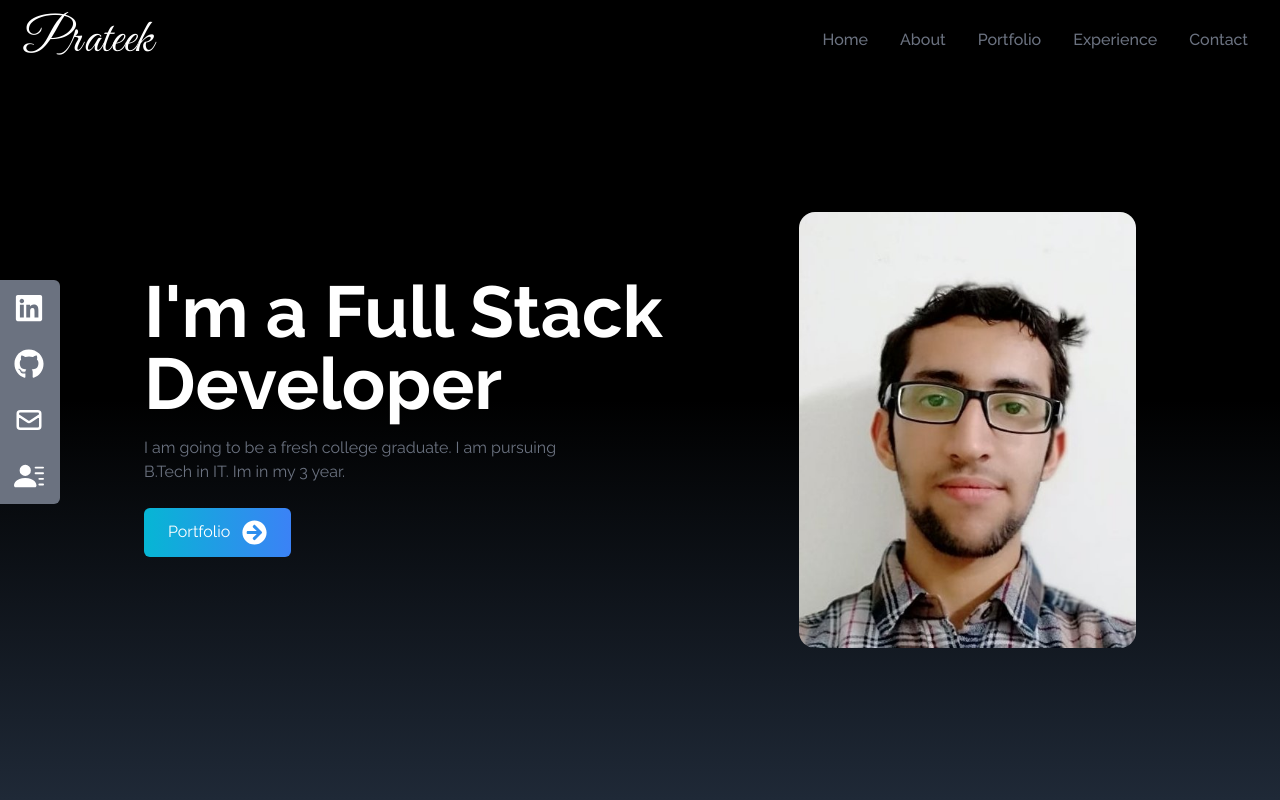
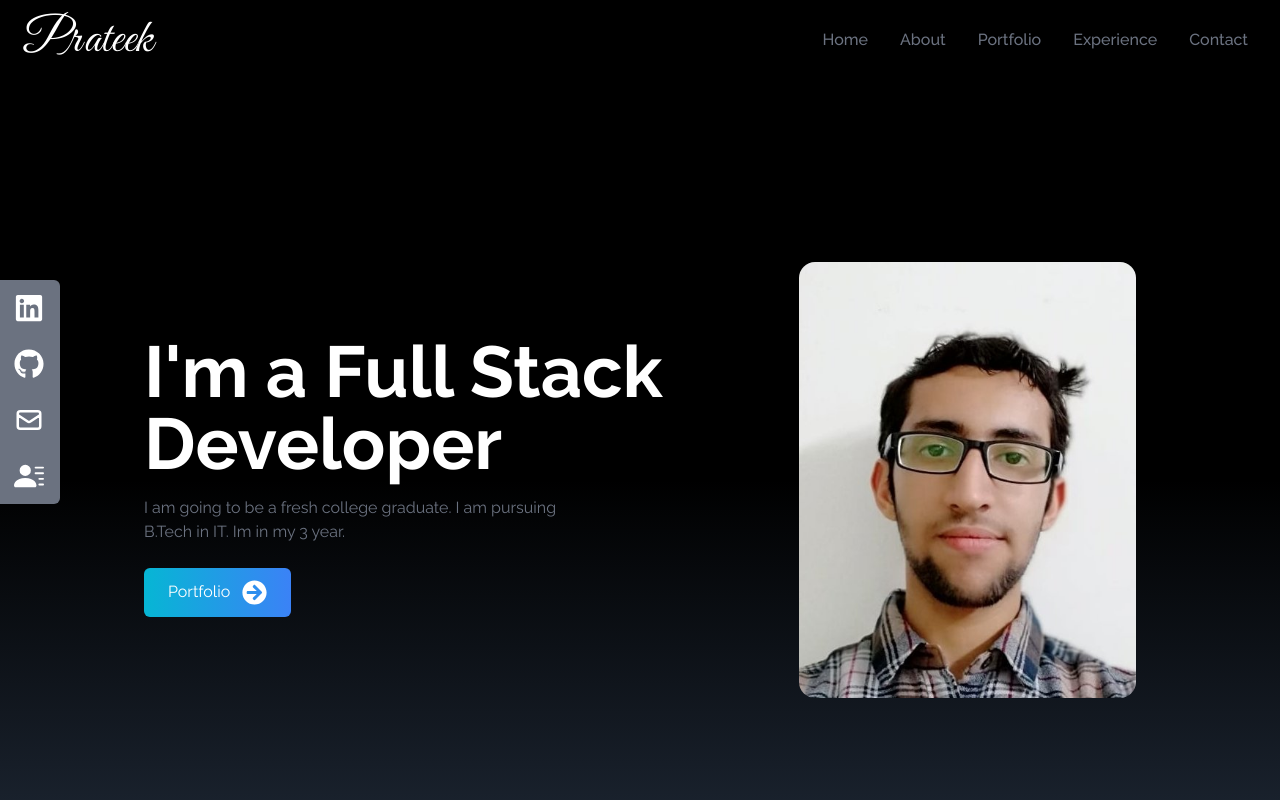
Before and after one commit to Prateek-Dhingra/portfolio, a React (Create React App) app in the folder portfolio-website/: page / in a window 1280 px wide. Shown: the top 800 px of the page. Built offline with nearby package versions, Linux system fonts and the light colour scheme.

Commit message:
homepage 90vh & permamnet div h-20 to cover navbar

```diff
--- a/portfolio-website/src/App.js
+++ b/portfolio-website/src/App.js
@@ -11,6 +11,7 @@ function App() {
     <div>
       {/* <h1 className="text-4xl font-bold font-signature">Hello</h1> */}
       <Navbar/>
+      <div className="h-20"></div>
 
       <Home/>
       <About/>
--- a/portfolio-website/src/components/Home.jsx
+++ b/portfolio-website/src/components/Home.jsx
@@ -5,8 +5,9 @@ import { Link } from 'react-scroll'
 
 const Home = () => {
   return (
-    <div name="home" className=' h-max md:h-screen w-full bg-gradient-to-b from-black via-black to-gray-800 pb-10 md:pb-0'>
-        <div className='h-20 md:h-5 w-full'></div>
+    // <div name="home" className=' h-max md:h-screen w-full bg-gradient-to-b from-black via-black to-gray-800 pb-10 md:pb-0'>
+    <div name="home" className=' h-[90vh] md:h-screen w-full bg-gradient-to-b from-black via-black to-gray-800 pb-10 md:pb-0'>
+        {/* <div className='h-20 md:h-5 w-full'></div> */}
       <div className='max-w-screen-lg mx-auto flex flex-col items-center justify-center h-full px-4 md:flex-row'>
         <div className='flex flex-col justify-center h-full'>
           <h2 className='text-4xl sm:text-7xl font-bold text-white'> I'm a Full Stack Developer</h2>
@@ -24,7 +25,7 @@ const Home = () => {
           </div>
 
         </div>
-        <div className='pt-5'>
+        <div className=''>
           <img src={HeroImage} alt="my profile" className='rounded-2xl mx-auto w-2/3 md:w-full'></img>
         </div>
       </div>
```
